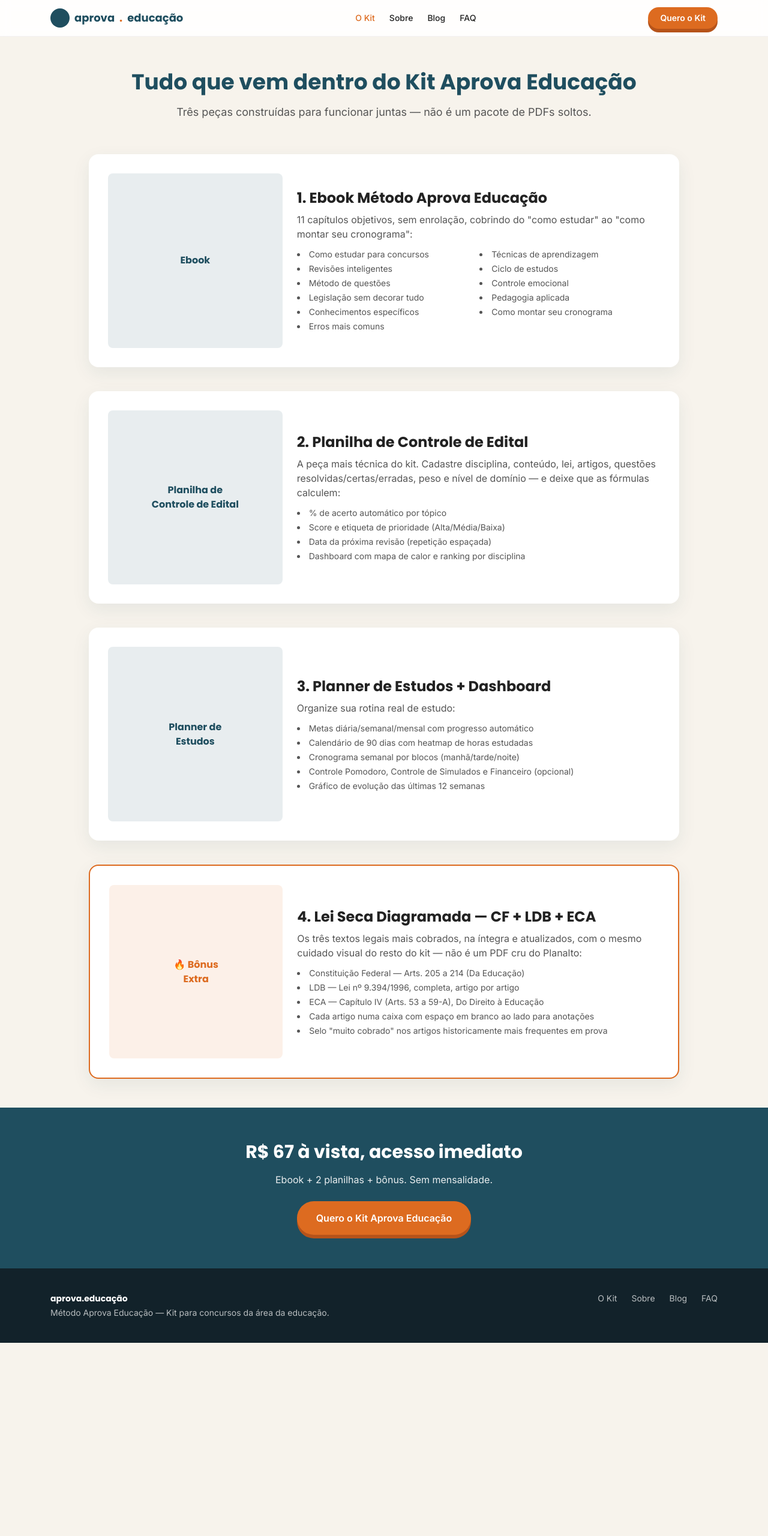
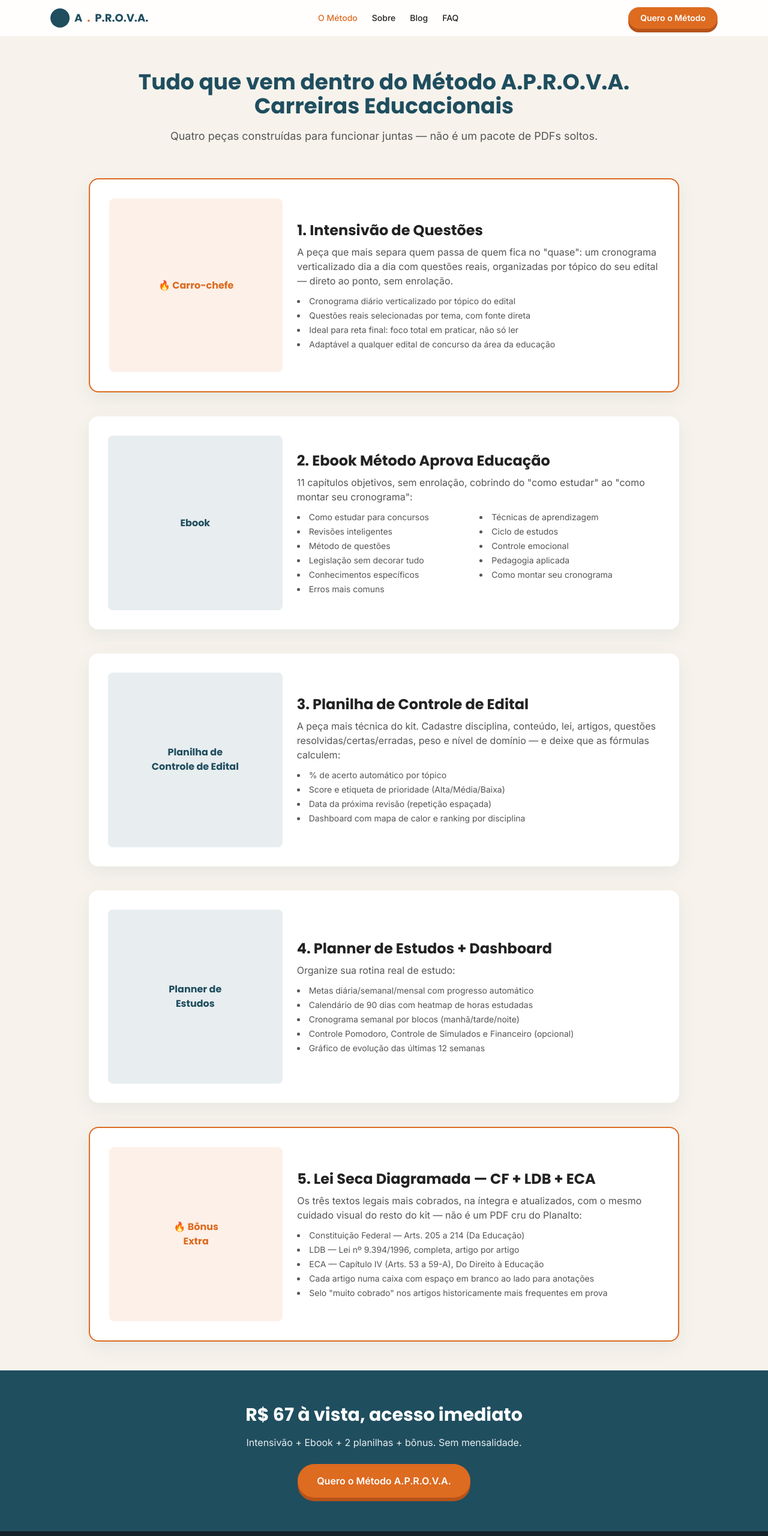
Before and after one commit to akassiolicitacoes-dev/kit-aprova-educacao-site, a plain HTML site: page produto.html in a window 1280 px wide. Shown: the top 2560 px of the page at 60% size. Before the commit the page ends 2238 px from the top, so only its background shows below. Drawn offline with nearby package versions, Linux system fonts and the light colour scheme.

Commit message:
Rebrand para Método A.P.R.O.V.A. + destaque do Intensivão de Questões

```diff
--- a/produto.html
+++ b/produto.html
@@ -3,8 +3,8 @@
 <head>
 <meta charset="UTF-8">
 <meta name="viewport" content="width=device-width, initial-scale=1.0">
-<title>O Kit Aprova Educação — O que está incluso</title>
-<meta name="description" content="Conheça em detalhes o Ebook, o Planner de Estudos e a Planilha de Controle de Edital do Kit Aprova Educação.">
+<title>O Método A.P.R.O.V.A. Carreiras Educacionais — O que está incluso</title>
+<meta name="description" content="Conheça em detalhes o Intensivão de Questões, o Ebook, o Planner de Estudos e a Planilha de Controle de Edital do Método A.P.R.O.V.A. Carreiras Educacionais.">
 <link href="https://fonts.googleapis.com/css2?family=Poppins:wght@600;700&family=Inter:wght@400;500;600&display=swap" rel="stylesheet">
 <script src="https://cdn.tailwindcss.com"></script>
 <script>tailwind.config = { theme: { extend: { colors: { primary: '#1F4E5F', accent: '#DD6B20', success: '#2F9E44', sand: '#F7F3EC' } } } }</script>
@@ -15,28 +15,42 @@
 <header class="sticky top-0 z-50 bg-white/90 backdrop-blur border-b border-black/5">
   <div class="max-w-6xl mx-auto flex items-center justify-between px-5 py-3">
     <a href="index.html" class="flex items-center gap-2 font-display font-bold text-primary text-lg">
-      <span class="inline-block w-8 h-8 rounded-full bg-primary"></span> aprova<span class="text-accent">.</span>educação
+      <span class="inline-block w-8 h-8 rounded-full bg-primary"></span> A<span class="text-accent">.</span>P.R.O.V.A.
     </a>
     <nav class="hidden md:flex gap-6 text-sm font-medium">
-      <a href="produto.html" class="text-accent">O Kit</a>
+      <a href="produto.html" class="text-accent">O Método</a>
       <a href="sobre.html" class="hover:text-accent">Sobre</a>
       <a href="blog/index.html" class="hover:text-accent">Blog</a>
       <a href="faq.html" class="hover:text-accent">FAQ</a>
     </nav>
-    <a href="checkout.html" class="btn-cta rounded-full px-5 py-2 text-sm">Quero o Kit</a>
+    <a href="checkout.html" class="btn-cta rounded-full px-5 py-2 text-sm">Quero o Método</a>
   </div>
 </header>
 
 <section class="max-w-4xl mx-auto px-5 py-14 text-center">
-  <h1 class="font-display text-4xl font-bold text-primary mb-4">Tudo que vem dentro do Kit Aprova Educação</h1>
-  <p class="text-lg text-[#555]">Três peças construídas para funcionar juntas — não é um pacote de PDFs soltos.</p>
+  <h1 class="font-display text-4xl font-bold text-primary mb-4">Tudo que vem dentro do Método A.P.R.O.V.A. Carreiras Educacionais</h1>
+  <p class="text-lg text-[#555]">Quatro peças construídas para funcionar juntas — não é um pacote de PDFs soltos.</p>
 </section>
 
 <section class="max-w-5xl mx-auto px-5 pb-6 space-y-10">
+  <div class="card p-8 grid md:grid-cols-3 gap-6 items-center border-2 border-accent">
+    <div class="md:col-span-1 aspect-square rounded-lg bg-accent/10 flex items-center justify-center font-display text-accent font-bold text-center p-4">🔥 Carro-chefe</div>
+    <div class="md:col-span-2">
+      <h2 class="font-display text-2xl font-bold mb-2">1. Intensivão de Questões</h2>
+      <p class="text-[#555] mb-3">A peça que mais separa quem passa de quem fica no "quase": um cronograma verticalizado dia a dia com questões reais, organizadas por tópico do seu edital — direto ao ponto, sem enrolação.</p>
+      <ul class="text-sm text-[#555] space-y-1 list-disc list-inside">
+        <li>Cronograma diário verticalizado por tópico do edital</li>
+        <li>Questões reais selecionadas por tema, com fonte direta</li>
+        <li>Ideal para reta final: foco total em praticar, não só ler</li>
+        <li>Adaptável a qualquer edital de concurso da área da educação</li>
+      </ul>
+    </div>
+  </div>
+
   <div class="card p-8 grid md:grid-cols-3 gap-6 items-center">
     <div class="md:col-span-1 aspect-square rounded-lg bg-primary/10 flex items-center justify-center font-display text-primary font-bold">Ebook</div>
     <div class="md:col-span-2">
-      <h2 class="font-display text-2xl font-bold mb-2">1. Ebook Método Aprova Educação</h2>
+      <h2 class="font-display text-2xl font-bold mb-2">2. Ebook Método Aprova Educação</h2>
       <p class="text-[#555] mb-3">11 capítulos objetivos, sem enrolação, cobrindo do "como estudar" ao "como montar seu cronograma":</p>
       <ul class="text-sm text-[#555] grid grid-cols-2 gap-1 list-disc list-inside">
         <li>Como estudar para concursos</li><li>Técnicas de aprendizagem</li>
@@ -52,7 +66,7 @@
   <div class="card p-8 grid md:grid-cols-3 gap-6 items-center">
     <div class="md:col-span-1 aspect-square rounded-lg bg-primary/10 flex items-center justify-center font-display text-primary font-bold text-center p-4">Planilha de<br>Controle de Edital</div>
     <div class="md:col-span-2">
-      <h2 class="font-display text-2xl font-bold mb-2">2. Planilha de Controle de Edital</h2>
+      <h2 class="font-display text-2xl font-bold mb-2">3. Planilha de Controle de Edital</h2>
       <p class="text-[#555] mb-3">A peça mais técnica do kit. Cadastre disciplina, conteúdo, lei, artigos, questões resolvidas/certas/erradas, peso e nível de domínio — e deixe que as fórmulas calculem:</p>
       <ul class="text-sm text-[#555] space-y-1 list-disc list-inside">
         <li>% de acerto automático por tópico</li>
@@ -66,7 +80,7 @@
   <div class="card p-8 grid md:grid-cols-3 gap-6 items-center">
     <div class="md:col-span-1 aspect-square rounded-lg bg-primary/10 flex items-center justify-center font-display text-primary font-bold text-center p-4">Planner de<br>Estudos</div>
     <div class="md:col-span-2">
-      <h2 class="font-display text-2xl font-bold mb-2">3. Planner de Estudos + Dashboard</h2>
+      <h2 class="font-display text-2xl font-bold mb-2">4. Planner de Estudos + Dashboard</h2>
       <p class="text-[#555] mb-3">Organize sua rotina real de estudo:</p>
       <ul class="text-sm text-[#555] space-y-1 list-disc list-inside">
         <li>Metas diária/semanal/mensal com progresso automático</li>
@@ -81,7 +95,7 @@
   <div class="card p-8 grid md:grid-cols-3 gap-6 items-center border-2 border-accent">
     <div class="md:col-span-1 aspect-square rounded-lg bg-accent/10 flex items-center justify-center font-display text-accent font-bold text-center p-4">🔥 Bônus<br>Extra</div>
     <div class="md:col-span-2">
-      <h2 class="font-display text-2xl font-bold mb-2">4. Lei Seca Diagramada — CF + LDB + ECA</h2>
+      <h2 class="font-display text-2xl font-bold mb-2">5. Lei Seca Diagramada — CF + LDB + ECA</h2>
       <p class="text-[#555] mb-3">Os três textos legais mais cobrados, na íntegra e atualizados, com o mesmo cuidado visual do resto do kit — não é um PDF cru do Planalto:</p>
       <ul class="text-sm text-[#555] space-y-1 list-disc list-inside">
         <li>Constituição Federal — Arts. 205 a 214 (Da Educação)</li>
@@ -97,15 +111,15 @@
 <section class="bg-primary text-white py-14 mt-6">
   <div class="max-w-3xl mx-auto px-5 text-center">
     <h2 class="font-display text-3xl font-bold mb-4">R$ 67 à vista, acesso imediato</h2>
-    <p class="mb-6 opacity-90">Ebook + 2 planilhas + bônus. Sem mensalidade.</p>
-    <a href="checkout.html" class="btn-cta rounded-full px-8 py-4 inline-block">Quero o Kit Aprova Educação</a>
+    <p class="mb-6 opacity-90">Intensivão + Ebook + 2 planilhas + bônus. Sem mensalidade.</p>
+    <a href="checkout.html" class="btn-cta rounded-full px-8 py-4 inline-block">Quero o Método A.P.R.O.V.A.</a>
   </div>
 </section>
 
 <footer class="bg-[#12222a] text-white/70 py-10">
   <div class="max-w-6xl mx-auto px-5 flex flex-col md:flex-row justify-between gap-6 text-sm">
-    <div><p class="font-display text-white font-bold mb-1">aprova.educação</p><p>Método Aprova Educação — Kit para concursos da área da educação.</p></div>
-    <div class="flex gap-6"><a href="produto.html" class="hover:text-white">O Kit</a><a href="sobre.html" class="hover:text-white">Sobre</a><a href="blog/index.html" class="hover:text-white">Blog</a><a href="faq.html" class="hover:text-white">FAQ</a></div>
+    <div><p class="font-display text-white font-bold mb-1">A.P.R.O.V.A.</p><p>Método A.P.R.O.V.A. — sistema completo para concursos da área da educação.</p></div>
+    <div class="flex gap-6"><a href="produto.html" class="hover:text-white">O Método</a><a href="sobre.html" class="hover:text-white">Sobre</a><a href="blog/index.html" class="hover:text-white">Blog</a><a href="faq.html" class="hover:text-white">FAQ</a></div>
   </div>
 </footer>
 </body>
```
Also changed, not shown: checkout.html (+6 -6 lines), faq.html (+6 -6 lines), index.html (+22 -17 lines), obrigado.html (+2 -3 lines), sobre.html (+5 -5 lines).
